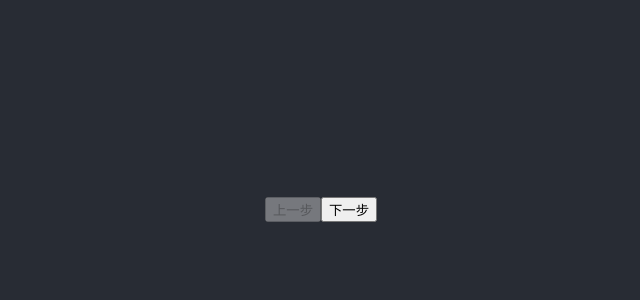
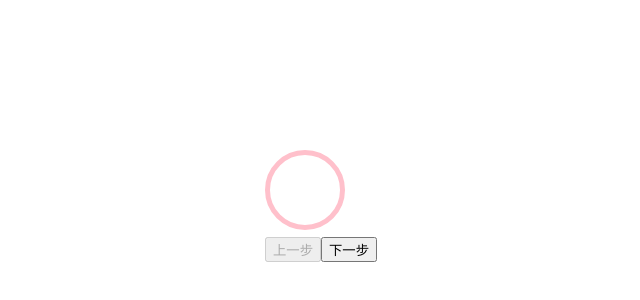
Before and after one commit to LiJiaHHui/learning-demos, a React (Create React App) app in the folder react/2/: page / in a window 1280 px wide. Shown: the part 194-494 px from the top of the page, without its empty margins (319-959 px from the left). Built offline with nearby package versions, Linux system fonts and the light colour scheme.

Commit message:
修改进度条

```diff
--- a/react/2/src/App.css
+++ b/react/2/src/App.css
@@ -14,7 +14,7 @@
 }
 
 .App-header {
-  background-color: #282c34;
+  background-color: #fff;
   min-height: 100vh;
   display: flex;
   flex-direction: column;
--- a/react/2/src/App.js
+++ b/react/2/src/App.js
@@ -1,6 +1,6 @@
-import logo from './logo.svg';
+
 import './App.css';
-import Father from './page';
+import Father from './page/index';
 function App() {
   return (
     <div className="App">
--- /dev/null
+++ b/react/2/src/component/child.css
@@ -0,0 +1,7 @@
+.circle{
+  width: 70px;
+  height: 70px;
+  border-radius: 50%;
+  border:5px solid pink;
+  background-color: white;
+}
--- a/react/2/src/component/child.js
+++ b/react/2/src/component/child.js
@@ -0,0 +1,17 @@
+import './child.css'
+import React from 'react';
+class child extends React.Component {
+  constructor(props) {
+    super(props);
+    this.state = {  }
+  }
+  render() {
+    return (
+      <div className={'circle'} >
+
+      </div>
+     );
+  }
+}
+
+export default child;
--- a/react/2/src/page/index.js
+++ b/react/2/src/page/index.js
@@ -1,5 +1,6 @@
 import {Component,useState} from 'react';
 import '../App.css';
+import Children from '../component/child'
 class father extends Component {
   constructor(props) {
     super(props);
@@ -22,6 +23,8 @@ class father extends Component {
   render() {
     return (
     <div>
+
+      <Children > </Children>
       <button className={`${this.state.curInd===0?'gray':'blue'}`} disabled={`${this.state.curInd===0?'disabled':''}`} onClick={this.subBtn.bind(this)}>上一步</button>
       <button className={`${this.state.curInd===5?'gray':'blue'}`} disabled={`${this.state.curInd===5?'disabled':''}`} onClick={this.addBtn.bind(this)}>下一步</button>
     </div>
```
Also changed, not shown: react/2/package.json (+7 -6 lines), 1 other file (tests, documents, lock files or other folders).
